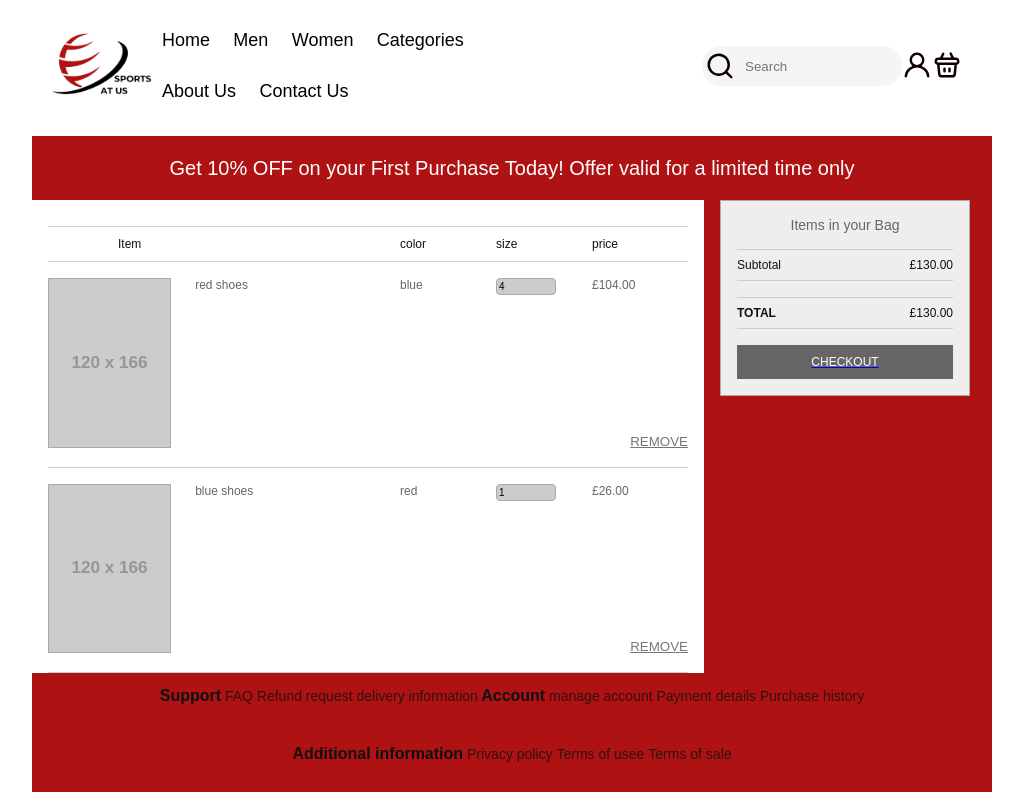
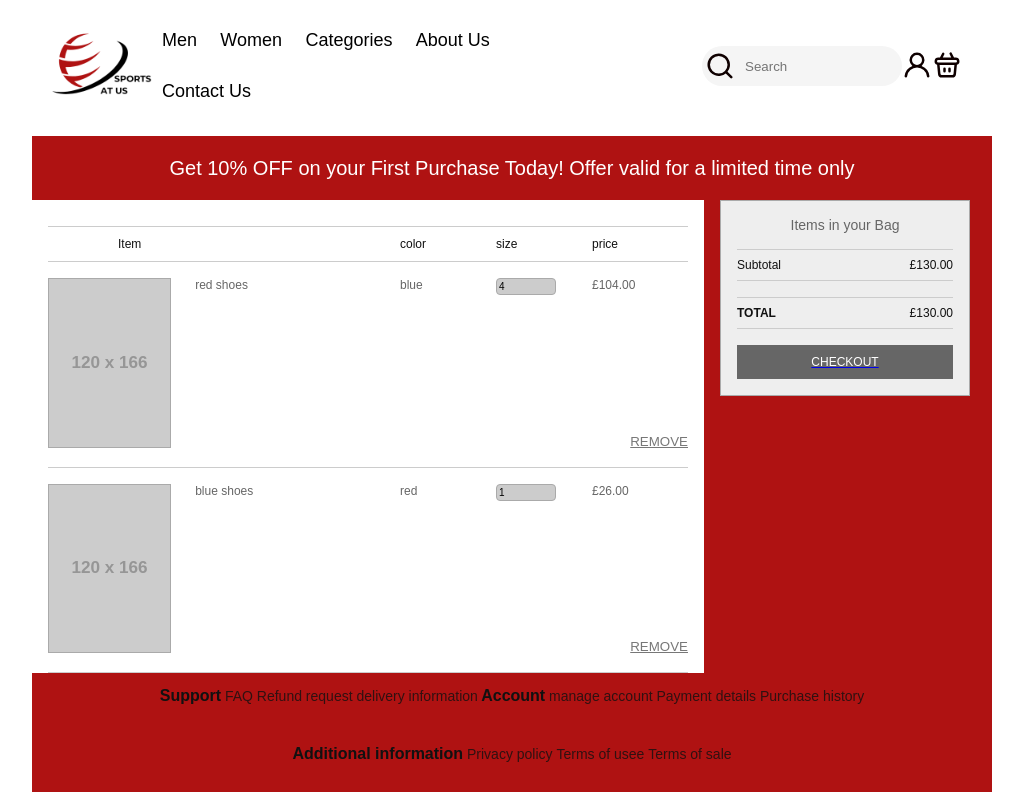
Before and after one commit to SalihGhauri/TeamProject, a PHP site: page /basket.html in a window 1280 px wide. Shown: the top 792 px of the page, without its empty margins (128-1151 px from the left). Run offline with PHP 8.4, Linux system fonts and the light colour scheme; tables that the repository leaves empty hold one stand-in row (values such as "Sample post"); grey boxes labelled with a size stand in for pictures from a placeholder-image service; some libraries are stand-ins or nearby versions.

Commit message:
navbar updated, home not needed as we can click on the logo

```diff
--- a/CSS/contactus.css
+++ b/CSS/contactus.css
@@ -1,6 +1,7 @@
 
 
 body{
+
     background: #af1212;
     font-size: 14px;
     font-family: montserrat, sans-serif;
--- a/aboutus.html
+++ b/aboutus.html
@@ -22,7 +22,7 @@
             <!--NAVIGATION BAR -->
             <nav>
                 <ul>
-                    <li><a href="index.html">Home </a></li>
+                     <!--<li><a href="index.html">Home </a></li>--><!--  HOME NOT NEEDED AS we can click on the logo? - rachika-->
                     <li><a href="men.html"> Men </a></li>
                     <li><a href="#">Women </a></li>
                     <li><a href="product.html">Categories</a>
--- a/basket.html
+++ b/basket.html
@@ -30,7 +30,7 @@
                 <!--NAVIGATION BAR -->
                 <nav>
                     <ul>
-                        <li><a href="index.html">Home </a></li>
+                         <!--<li><a href="index.html">Home </a></li>--><!--  HOME NOT NEEDED AS we can click on the logo? - rachika-->
                         <li><a href="men.html"> Men </a></li>
                         <li><a href="#">Women </a></li>
                         <li><a href="product.html">Categories</a>
--- a/basketball.html
+++ b/basketball.html
@@ -28,7 +28,7 @@
                 <!--NAVIGATION BAR -->
                 <nav>
                     <ul>
-                        <li><a href="index.html">Home </a></li>
+                         <!--<li><a href="index.html">Home </a></li>--><!--  HOME NOT NEEDED AS we can click on the logo? - rachika-->
                         <li><a href="men.html"> Men </a></li>
                         <li><a href="#">Women </a></li>
                         <li><a href="product.html">Categories</a>
--- a/contactus.html
+++ b/contactus.html
@@ -21,7 +21,7 @@
                 <!--NAVIGATION BAR -->
                 <nav>
                     <ul>
-                        <li><a href="index.html">Home </a></li>
+                         <!--<li><a href="index.html">Home </a></li>--><!--  HOME NOT NEEDED AS we can click on the logo? - rachika-->
                         <li><a href="men.html"> Men </a></li>
                         <li><a href="#">Women </a></li>
                         <li><a href="product.html">Categories</a>
--- a/football.html
+++ b/football.html
@@ -28,7 +28,7 @@
                 <!--NAVIGATION BAR -->
                 <nav>
                     <ul>
-                        <li><a href="index.html">Home </a></li>
+                         <!--<li><a href="index.html">Home </a></li>--><!--  HOME NOT NEEDED AS we can click on the logo? - rachika-->
                         <li><a href="men.html"> Men </a></li>
                         <li><a href="#">Women </a></li>
                         <li><a href="product.html">Categories</a>
--- a/golf.html
+++ b/golf.html
@@ -28,7 +28,7 @@
                 <!--NAVIGATION BAR -->
                 <nav>
                     <ul>
-                        <li><a href="index.html">Home </a></li>
+                         <!--<li><a href="index.html">Home </a></li>--><!--  HOME NOT NEEDED AS we can click on the logo? - rachika-->
                         <li><a href="men.html"> Men </a></li>
                         <li><a href="#">Women </a></li>
                         <li><a href="product.html">Categories</a>
--- a/index.html
+++ b/index.html
@@ -29,7 +29,7 @@
                 <!--NAVIGATION BAR -->
                 <nav>
                     <ul>
-                        <li><a href="index.html">Home </a></li>
+                        <!--<li><a href="index.html">Home </a></li>--><!--  HOME NOT NEEDED AS we can click on the logo? - rachika-->
                         <li><a href="men.html"> Men </a></li>
                         <li><a href="#">Women </a></li>
                         <li><a href="product.html">Categories</a>
--- a/men.html
+++ b/men.html
@@ -26,7 +26,7 @@
             <!--NAVIGATION BAR -->
             <nav>
                 <ul>
-                    <li><a href="index.html">Home </a></li>
+                     <!--<li><a href="index.html">Home </a></li>--><!--  HOME NOT NEEDED AS we can click on the logo? - rachika-->
                     <li><a href="men.html"> Men </a></li>
                     <li><a href="#">Women </a></li>
                     <li><a href="product.html">Categories</a>
--- a/previousorder.html
+++ b/previousorder.html
@@ -29,7 +29,7 @@
                 <!--NAVIGATION BAR -->
                 <nav>
                     <ul>
-                        <li><a href="index.html">Home </a></li>
+                         <!--<li><a href="index.html">Home </a></li>--><!--  HOME NOT NEEDED AS we can click on the logo? - rachika-->
                         <li><a href="men.html"> Men </a></li>
                         <li><a href="#">Women </a></li>
                         <li><a href="product.html">Categories</a>
--- a/product.html
+++ b/product.html
@@ -28,7 +28,7 @@
                 <!--NAVIGATION BAR -->
                 <nav>
                     <ul>
-                        <li><a href="index.html">Home </a></li>
+                         <!--<li><a href="index.html">Home </a></li>--><!--  HOME NOT NEEDED AS we can click on the logo? - rachika-->
                         <li><a href="men.html"> Men </a></li>
                         <li><a href="#">Women </a></li>
                         <li><a href="product.html">Categories</a>
--- a/rugby.html
+++ b/rugby.html
@@ -28,7 +28,7 @@
                 <!--NAVIGATION BAR -->
                 <nav>
                     <ul>
-                        <li><a href="index.html">Home </a></li>
+                         <!--<li><a href="index.html">Home </a></li>--><!--  HOME NOT NEEDED AS we can click on the logo? - rachika-->
                         <li><a href="men.html"> Men </a></li>
                         <li><a href="#">Women </a></li>
                         <li><a href="product.html">Categories</a>
--- a/volleyball.html
+++ b/volleyball.html
@@ -28,7 +28,7 @@
                 <!--NAVIGATION BAR -->
                 <nav>
                     <ul>
-                        <li><a href="index.html">Home </a></li>
+                         <!--<li><a href="index.html">Home </a></li>--><!--  HOME NOT NEEDED AS we can click on the logo? - rachika-->
                         <li><a href="men.html"> Men </a></li>
                         <li><a href="#">Women </a></li>
                         <li><a href="product.html">Categories</a>
```
